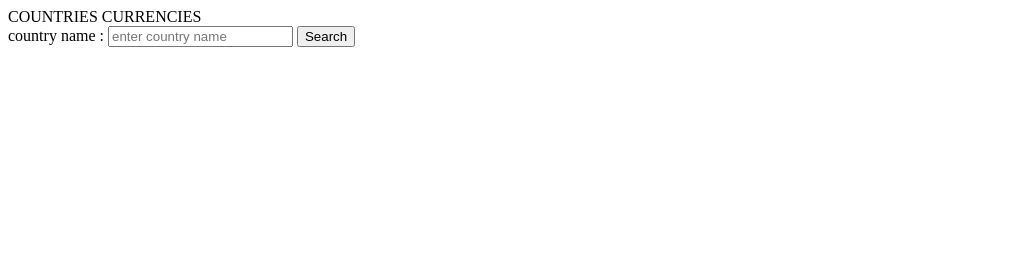
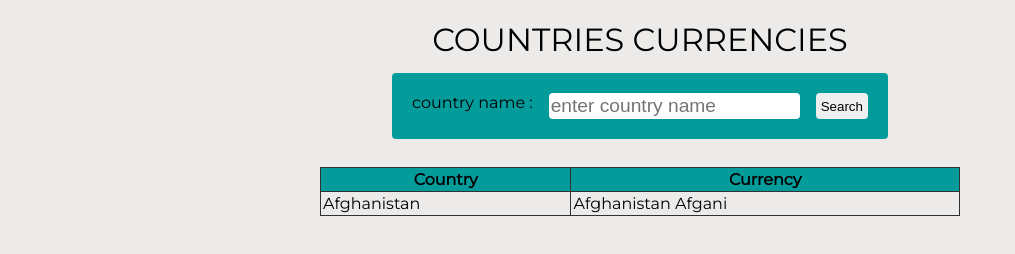
Before and after one commit to AzeemAtPerfect/country-currency, a plain HTML site: page index.html in a window 1280 px wide. Shown: the whole page, without its empty margins (0-1015 px from the left). Drawn offline with Linux system fonts and the light colour scheme.

Commit message:
docs : css completed

```diff
--- a/index.html
+++ b/index.html
@@ -19,7 +19,18 @@
     </div>
     <div class="search-output"></div>
     <table class="tableData">
-
+        <tr>
+            <th>Country</th>
+            <th>Currency</th>
+        </tr>
+        <tr>
+            <td>
+                Afghanistan
+            </td>
+            <td>
+                Afghanistan Afgani
+            </td>
+        </tr>
     </table>
 </body>
 </html>
--- a/style.css
+++ b/style.css
@@ -0,0 +1,50 @@
+@import url('https://fonts.googleapis.com/css2?family=Montserrat&display=swap');
+*{
+    margin: 0;
+    padding: 0;
+    box-sizing: border-box;
+    --primary-color : rgb(4, 155, 155);
+    --secondary-color : rgb(49, 49, 49);
+}
+body{
+    display: flex;
+    flex-direction: column;
+    align-items: center;
+    gap: 14px;
+    font-family: 'Montserrat', sans-serif;
+    background-color: rgb(236, 235, 233);
+}
+header {
+    margin-top: 20px;
+    font-size: 2rem;
+    text-align: center;
+}
+.search-container {
+    background-color: var(--primary-color);
+    padding: 20px;
+    border-radius: 4px;
+    display: flex;
+    gap: 16px;
+}
+#search-input {
+    font-size: 1.2rem;
+    border: none;
+    border-radius: 4px;
+    padding: 2px;
+}
+.search-btn {
+    padding: 5px;
+    border: none;
+    border-radius: 4px;
+}
+.tableData {
+    width: 50vw;
+    border-collapse: collapse;
+}
+th,td {
+    border: 1px solid var(--secondary-color);
+    padding: 2px;
+}
+th {
+    background-color: var(--primary-color);
+}
```
